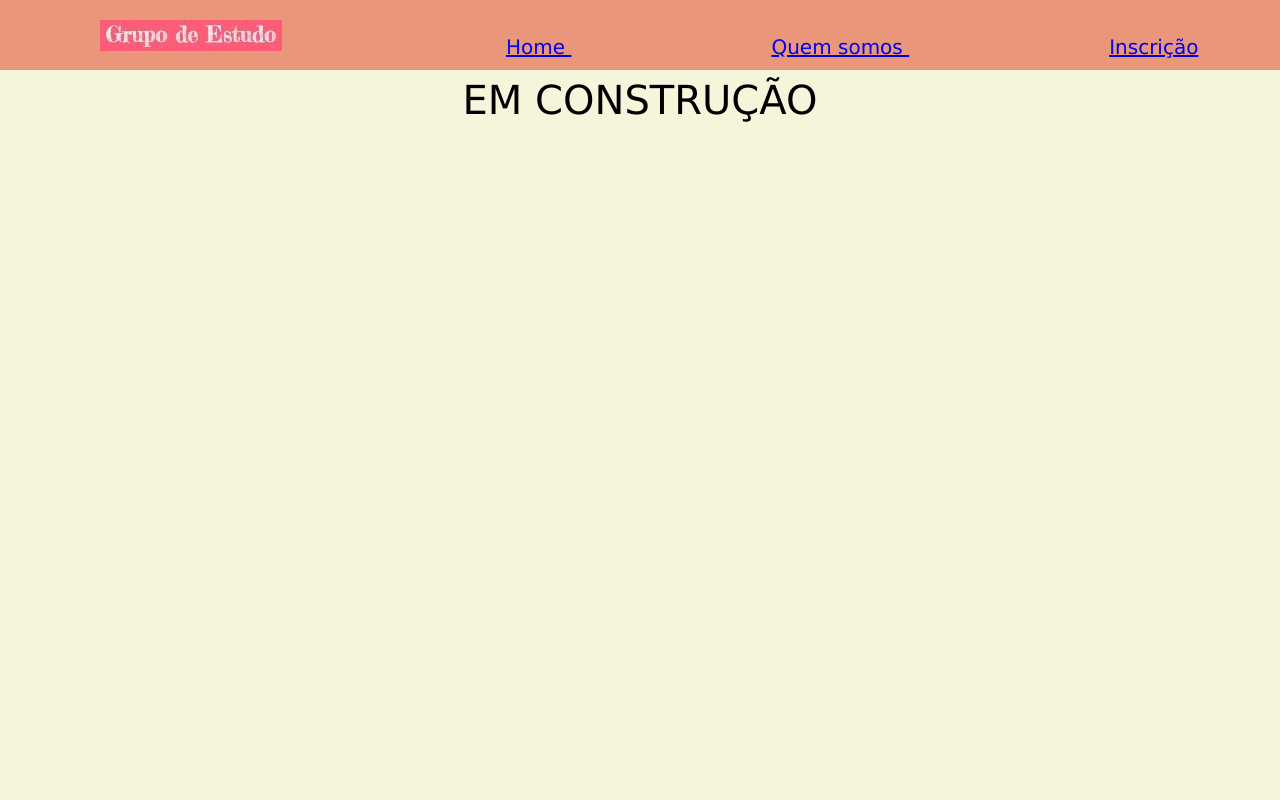
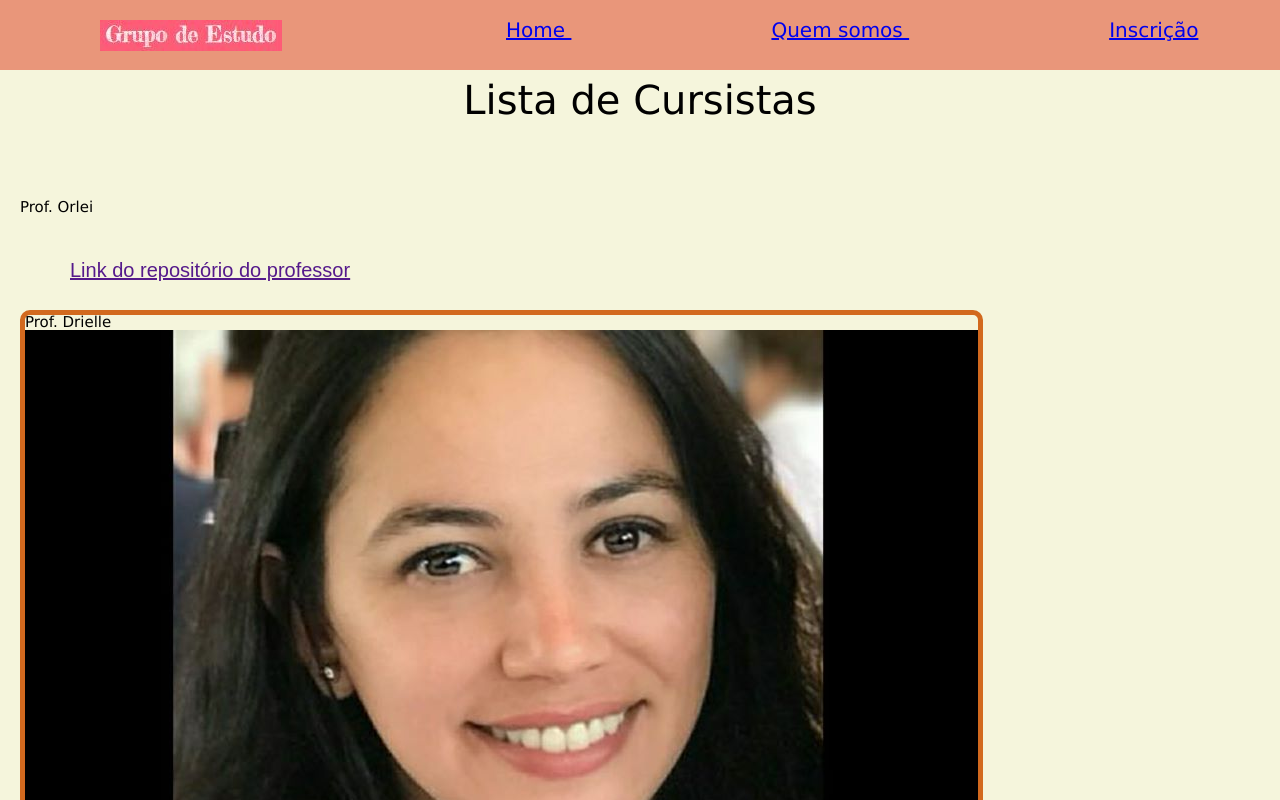
Before and after one commit to ProfDrielle/TurmaV-formacaoEM-3tri, a plain HTML site: page quemsomos.html in a window 1280 px wide. Shown: the top 800 px of the page. Drawn offline with Linux system fonts and the light colour scheme.

Commit message:
22/11 - main, section, lista

```diff
--- a/quemsomos.html
+++ b/quemsomos.html
@@ -10,18 +10,30 @@
     </head>
     <body>
         <header>
-
-            <img src="img-header1.jpeg">
-
-            <nav>
+           <img class="imgheader" src="img-header1.jpeg">
+           <nav>
+             <ul>
+                <li> <a href="index.html"> Home </a> </li>
+                  <li> <a href="quemsomos.html"> Quem somos </a> </li>
+                  <li> <a href="https://professor.escoladigital.pr.gov.br/formadores_acao"> Inscrição </a> </li>
+                </ul>
+            </nav>
+        </header>
+        <main>
+            <h1>Lista de Cursistas</h1>
             <ul>
-                <li> <a href="index.html"> Home </a>  </li>
-                <li> <a href="quemsomos.html"> Quem somos  </a> </li>
-                <li> <a href="https://professor.escoladigital.pr.gov.br/formadores_acao">   Inscrição </a> </li>
+                <li>
+                    <h3>Prof. Orlei</h3>
+                    <img src="">
+                    <p><a href="">Link do repositório do professor</a></p>
+                </li>
+                <li class="profDrielle">
+                    <h3>Prof. Drielle</h3>
+                    <img src="perfil.jpg">
+                    <p><a href="https://github.com/ProfDrielle/TurmaV-formacaoEM-3tri"></a>Link do repositório do professor</p>
+                </li>
             </ul>
-        </nav>
-
-        </header>
+        </main>
 
        <h1> EM CONSTRUÇÃO</h1>
     </body>
--- a/style.css
+++ b/style.css
@@ -75,7 +75,7 @@ nav{
     width: 20%;
     height: 35%;
     position: absolute;
-    top: 600px;
+    top: 500px;
     bottom: ;
     left: 250px;
     right: ;
@@ -84,3 +84,9 @@ nav{
     width: 75%;
     border: 3px dotted red;
 }
+
+.profDrielle{
+    border: 5px solid chocolate;
+    display: inline-block;
+    border-radius: 10px;
+}
```
Also changed, not shown: index.html (+9 -14 lines), perfil.jpg (added).
